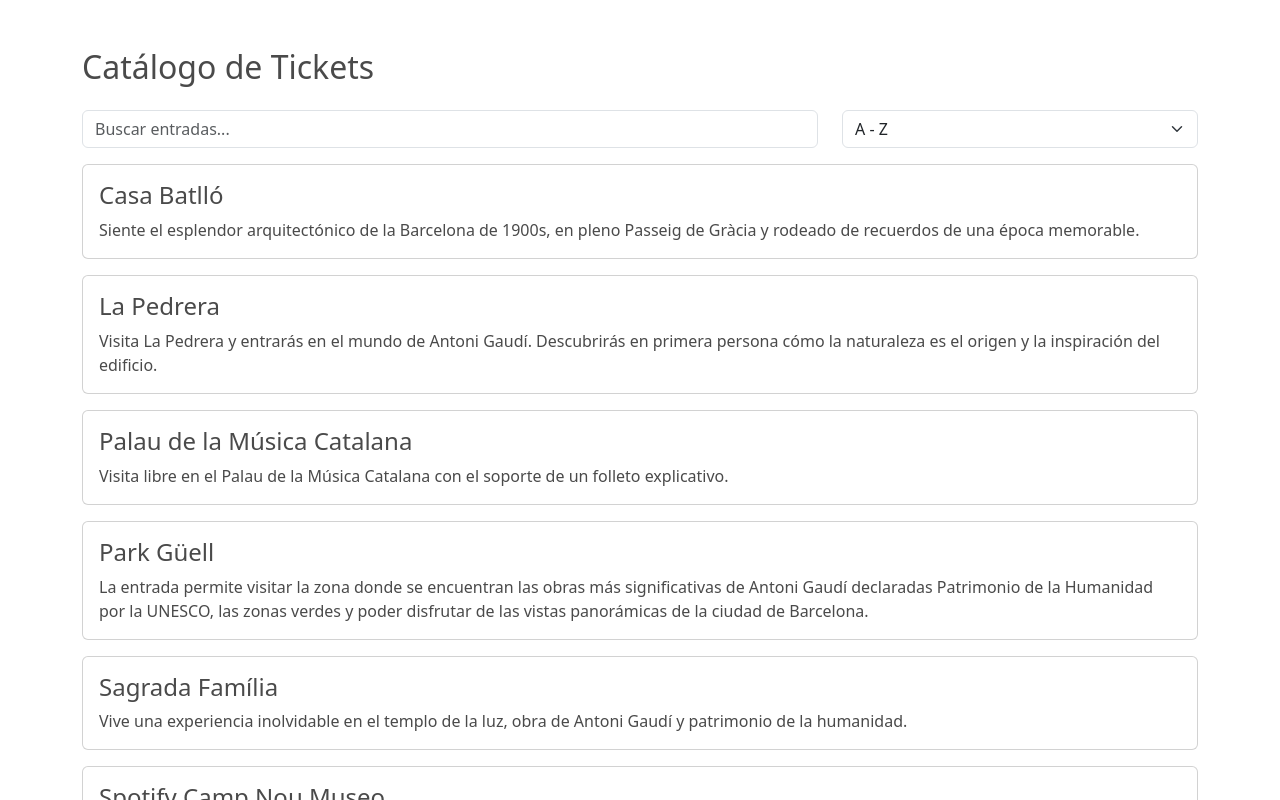
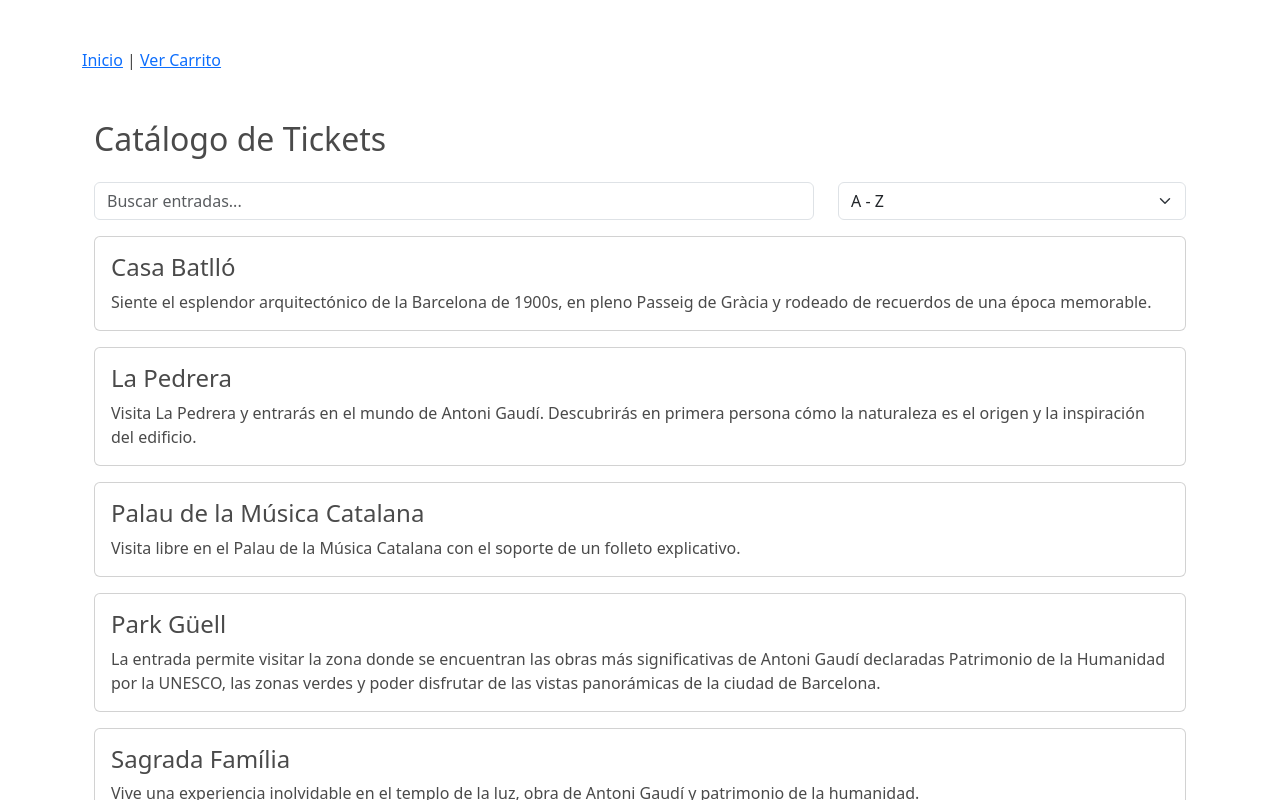
Before and after one commit to Oscarandio/clorian, a React (Create React App) app: page / in a window 1280 px wide. Shown: the top 800 px of the page. Built offline with nearby package versions, Linux system fonts and the light colour scheme.

Commit message:
redux added

```diff
--- a/package.json
+++ b/package.json
@@ -5,13 +5,17 @@
   "dependencies": {
     "@fortawesome/fontawesome-free": "^6.6.0",
     "@popperjs/core": "^2.11.8",
+    "@reduxjs/toolkit": "^2.3.0",
     "@testing-library/jest-dom": "^5.17.0",
     "@testing-library/react": "^13.4.0",
     "@testing-library/user-event": "^13.5.0",
     "bootstrap": "^5.3.3",
     "react": "^18.3.1",
     "react-dom": "^18.3.1",
+    "react-redux": "^9.1.2",
+    "react-router-dom": "^6.27.0",
     "react-scripts": "5.0.1",
+    "redux-persist": "^6.0.0",
     "web-vitals": "^2.1.4"
   },
   "scripts": {
--- a/src/App.js
+++ b/src/App.js
@@ -1,91 +1,20 @@
-import { useState } from 'react';
-import { SearchBar } from './components/SearchBar';
-import { SortSelector } from './components/SortSelector';
-import products from './assets/products.json';
-import { ProductCard } from './components/ProductCard';
-import { AddTickets } from './components/AddTickets';
-import { AddToCart } from './components/AddToCart';
+import { BrowserRouter as Router, Route, Routes, Link } from 'react-router-dom';
+import { HomePage } from './components/HomePage';
+import { CartSummary } from './components/CartSummary';
 
 const App = () => {
-  const [selectedProduct, setSelectedProduct] = useState(null);
-  const [searchTerm, setSearchTerm] = useState('');
-  const [sortOrder, setSortOrder] = useState('asc');
-
-  const handleSelectProduct = (product) => {
-    setSelectedProduct(product);
-  };
-
-  const handleSortChange = (order) => {
-    setSortOrder(order);
-  };
-
-  const sortedProducts = [...products].sort((a, b) => {
-    return sortOrder === 'asc'
-      ? a.name.localeCompare(b.name)
-      : b.name.localeCompare(a.name);
-  });
-
-  const filteredProducts = sortedProducts.filter(
-    (product) =>
-      product.name.toLowerCase().includes(searchTerm.toLowerCase()) ||
-      product.description.toLowerCase().includes(searchTerm.toLowerCase())
-  );
-
   return (
-    <div className='container my-5'>
-      <header className='my-4'>
-        <h2>Catálogo de Tickets</h2>
-      </header>
-      <div className='row'>
-        <div className='col-12 col-xl-8'>
-          <SearchBar searchTerm={searchTerm} setSearchTerm={setSearchTerm} />
-        </div>
-        <div className='col-12 col-xl-4'>
-          <SortSelector sortOrder={sortOrder} onSortChange={handleSortChange} />
-        </div>
+    <Router>
+      <div className='container my-5'>
+        <nav>
+          <Link to='/'>Inicio</Link> | <Link to='/cart'>Ver Carrito</Link>
+        </nav>
+        <Routes>
+          <Route path='/' element={<HomePage />} />
+          <Route path='/cart' element={<CartSummary />} />
+        </Routes>
       </div>
-      <div className='row product-container'>
-        <aside className='col-12'>
-          {filteredProducts.map((product) => (
-            <div key={product.id}>
-              {/* Tarjeta del producto */}
-              <ProductCard
-                name={product.name}
-                description={product.description}
-                onClick={() => handleSelectProduct(product)}
-              />
-
-              {/* Detalles del producto debajo de la tarjeta si está seleccionado */}
-              {selectedProduct && selectedProduct.id === product.id && (
-                <section className='col-12 mt-3'>
-                  <div className='mb-4'>
-                    <img
-                      className='card-img-top rounded'
-                      src={selectedProduct.img}
-                      alt={selectedProduct.name}
-                    />
-                  </div>
-                  <h3>{selectedProduct.name}</h3>
-                  <p>{selectedProduct.description}</p>
-                  <div className='d-flex gap-3 align-items-center justify-content-between'>
-                    <div>
-                      <span className='price'>{selectedProduct.price}€</span>
-                      <p className='fst-italic'>
-                        Entradas para el día: {selectedProduct.date}
-                      </p>
-                    </div>
-                    <div className='d-flex align-items-center gap-3'>
-                      <AddTickets />
-                      <AddToCart />
-                    </div>
-                  </div>
-                </section>
-              )}
-            </div>
-          ))}
-        </aside>
-      </div>
-    </div>
+    </Router>
   );
 };
 
--- a/src/components/AddTickets.jsx
+++ b/src/components/AddTickets.jsx
@@ -1,11 +1,15 @@
+// AddTickets.jsx
 import { useState } from 'react';
 
-export const AddTickets = () => {
+export const AddTickets = ({ onSelectQuantity }) => {
   const maxEntries = 5;
   const [selectedTickets, setSelectedTickets] = useState(0);
 
   const handleTicketSelect = (count) => {
     setSelectedTickets(count);
+    if (onSelectQuantity) {
+      onSelectQuantity(count); // Actualiza el estado en el componente principal o Redux
+    }
   };
 
   const buttonText =
--- /dev/null
+++ b/src/components/CartSummary.jsx
@@ -0,0 +1,23 @@
+// CartSummary.jsx
+import { useSelector } from 'react-redux';
+
+export const CartSummary = () => {
+  const items = useSelector((state) => state.cart.items);
+
+  return (
+    <div>
+      <h2>Resumen del Carrito</h2>
+      {items.length > 0 ? (
+        items.map((item, index) => (
+          <div key={`${item.id}-${index}`}>
+            <p>
+              {item.name}: {item.quantity} entradas
+            </p>
+          </div>
+        ))
+      ) : (
+        <p>El carrito está vacío</p>
+      )}
+    </div>
+  );
+};
--- /dev/null
+++ b/src/components/HomePage.jsx
@@ -0,0 +1,94 @@
+// src/components/HomePage.jsx
+import { useState } from 'react';
+import { SearchBar } from './SearchBar';
+import { SortSelector } from './SortSelector';
+import products from '../assets/products.json';
+import { ProductCard } from './ProductCard';
+import { AddTickets } from './AddTickets';
+import { AddToCart } from './AddToCart';
+
+export const HomePage = () => {
+  const [selectedProduct, setSelectedProduct] = useState(null);
+  const [selectedQuantity, setSelectedQuantity] = useState(1);
+  const [searchTerm, setSearchTerm] = useState('');
+  const [sortOrder, setSortOrder] = useState('asc');
+
+  const handleSelectProduct = (product) => {
+    setSelectedProduct(product);
+  };
+
+  const handleSortChange = (order) => {
+    setSortOrder(order);
+  };
+
+  const sortedProducts = [...products].sort((a, b) => {
+    return sortOrder === 'asc'
+      ? a.name.localeCompare(b.name)
+      : b.name.localeCompare(a.name);
+  });
+
+  const filteredProducts = sortedProducts.filter(
+    (product) =>
+      product.name.toLowerCase().includes(searchTerm.toLowerCase()) ||
+      product.description.toLowerCase().includes(searchTerm.toLowerCase())
+  );
+
+  return (
+    <div className='container my-5'>
+      <header className='my-4'>
+        <h2>Catálogo de Tickets</h2>
+      </header>
+      <div className='row'>
+        <div className='col-12 col-xl-8'>
+          <SearchBar searchTerm={searchTerm} setSearchTerm={setSearchTerm} />
+        </div>
+        <div className='col-12 col-xl-4'>
+          <SortSelector sortOrder={sortOrder} onSortChange={handleSortChange} />
+        </div>
+      </div>
+      <div className='row product-container'>
+        <aside className='col-12'>
+          {filteredProducts.map((product) => (
+            <div key={product.id}>
+              <ProductCard
+                name={product.name}
+                description={product.description}
+                onClick={() => handleSelectProduct(product)}
+              />
+
+              {selectedProduct && selectedProduct.id === product.id && (
+                <section className='col-12 mt-3'>
+                  <div className='mb-4'>
+                    <img
+                      className='card-img-top rounded'
+                      src={selectedProduct.img}
+                      alt={selectedProduct.name}
+                    />
+                  </div>
+                  <h3>{selectedProduct.name}</h3>
+                  <p>{selectedProduct.description}</p>
+                  <div className='d-flex gap-3 align-items-center justify-content-between'>
+                    <div>
+                      <span className='price'>{selectedProduct.price}€</span>
+                      <p className='fst-italic'>
+                        Entradas para el día: {selectedProduct.date}
+                      </p>
+                    </div>
+                    <div className='d-flex align-items-center gap-3'>
+                      <AddTickets onSelectQuantity={setSelectedQuantity} />
+                      <AddToCart
+                        productId={selectedProduct.id}
+                        quantity={selectedQuantity}
+                        productName={selectedProduct.name}
+                      />
+                    </div>
+                  </div>
+                </section>
+              )}
+            </div>
+          ))}
+        </aside>
+      </div>
+    </div>
+  );
+};
--- a/src/index.js
+++ b/src/index.js
@@ -3,11 +3,18 @@
 import 'bootstrap/dist/css/bootstrap.min.css';
 import 'bootstrap/dist/js/bootstrap.bundle.min.js';
 import './index.css';
+import { Provider } from 'react-redux';
+import { PersistGate } from 'redux-persist/integration/react';
+import { store, persistor } from './redux/store';
 import App from './App';
 
 const root = ReactDOM.createRoot(document.getElementById('root'));
 root.render(
   <React.StrictMode>
-    <App />
+    <Provider store={store}>
+      <PersistGate loading={null} persistor={persistor}>
+        <App />
+      </PersistGate>
+    </Provider>
   </React.StrictMode>
 );
--- /dev/null
+++ b/src/redux/cartSlice.js
@@ -0,0 +1,29 @@
+// cartSlice.js
+import { createSlice } from '@reduxjs/toolkit';
+
+const cartSlice = createSlice({
+  name: 'cart',
+  initialState: {
+    items: [],
+  },
+  reducers: {
+    addItemToCart: (state, action) => {
+
+      const { id, name, quantity } = action.payload;
+
+      const existingItem = state.items.find((item) => item.id === id);
+
+      if (existingItem) {
+        existingItem.quantity += quantity;
+      } else {
+        state.items.push({ id, name, quantity });
+      }
+    },
+    clearCart: (state) => {
+      state.items = [];
+    },
+  },
+});
+
+export const { addItemToCart, clearCart } = cartSlice.actions;
+export default cartSlice.reducer;
--- /dev/null
+++ b/src/redux/store.js
@@ -0,0 +1,27 @@
+import { configureStore } from '@reduxjs/toolkit';
+import { persistStore, persistReducer } from 'redux-persist';
+import storage from 'redux-persist/lib/storage';
+import cartReducer from './cartSlice';
+
+const persistConfig = {
+  key: 'cart',
+  storage,
+};
+
+const persistedReducer = persistReducer(persistConfig, cartReducer);
+
+export const store = configureStore({
+  reducer: {
+    cart: persistedReducer,
+  },
+  middleware: (getDefaultMiddleware) =>
+    getDefaultMiddleware({
+      serializableCheck: {
+        ignoredActions: ['persist/PERSIST'],
+        ignoredPaths: ['cart.someNonSerializablePath'],
+      },
+    }),
+  devTools: process.env.NODE_ENV !== 'production',
+});
+
+export const persistor = persistStore(store);
```
Also changed, not shown: src/components/AddToCart.jsx (+19 -7 lines), 1 other file (tests, documents, lock files or other folders).
